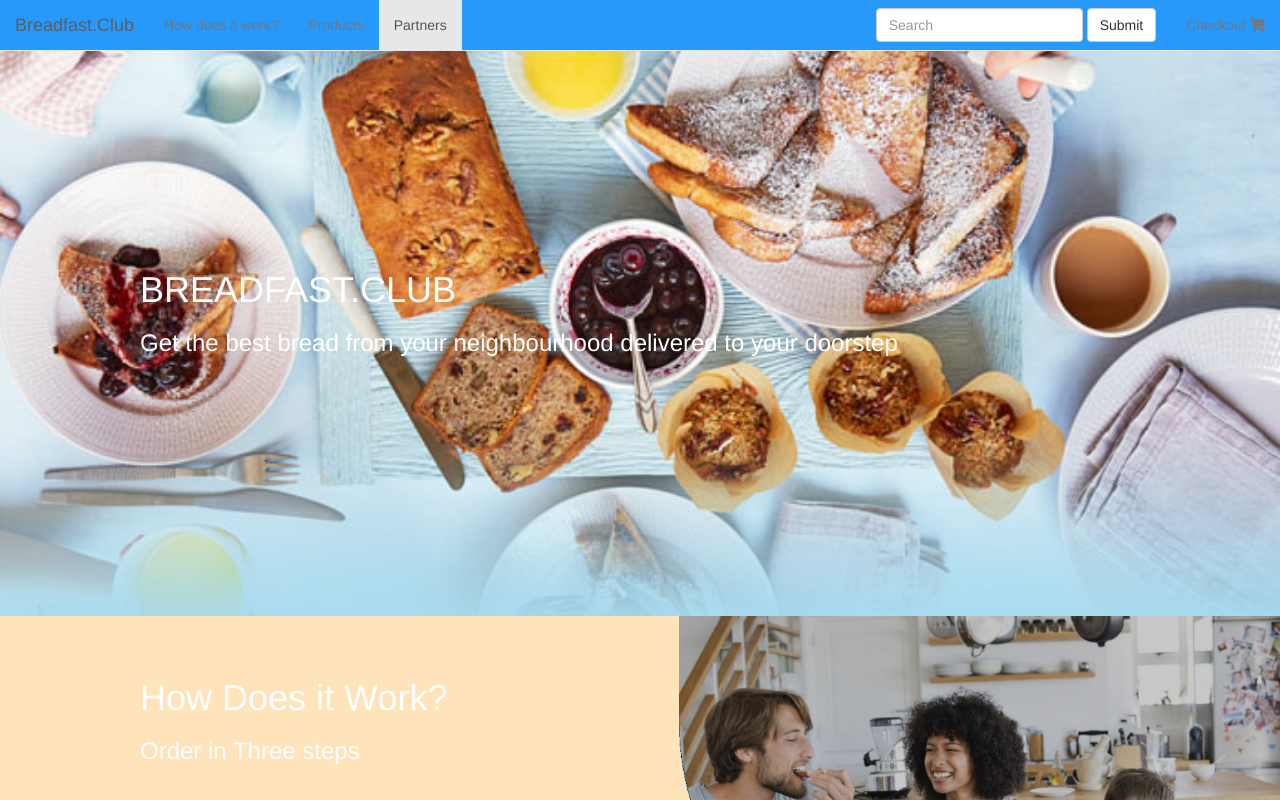
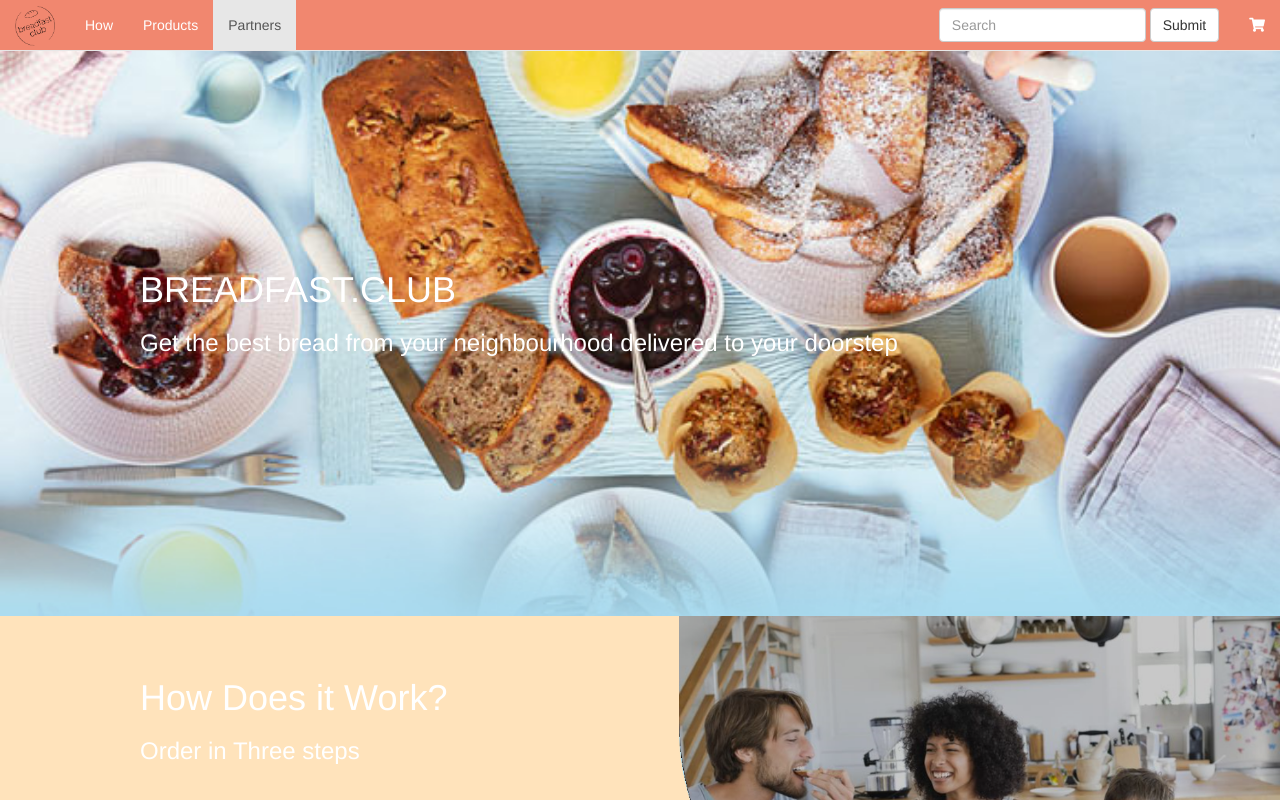
Before and after one commit to klianeva/breadfastclub, a plain HTML site: page breadfast-lpdraft.html in a window 1280 px wide. Shown: the top 800 px of the page. Drawn offline with nearby package versions, Linux system fonts and the light colour scheme.

Commit message:
navbar update

```diff
--- a/breadfast-lpdraft.html
+++ b/breadfast-lpdraft.html
@@ -28,17 +28,10 @@
 
     <link href="static/css/csslp.css" rel="stylesheet">
 
-
-
-
-
-
 </head>
 <!-- The scrollable area -->
   <body data-spy="scroll" data-target=".navbar" data-offset="50">
-
     <nav class="navbar navbar-default navbar-fixed-top " >
-
       <div class="container-fluid">
         <!-- Brand and toggle get grouped for better mobile display -->
         <div class="navbar-header">
@@ -48,34 +41,26 @@
           <span class="icon-bar"></span>
           <span class="icon-bar"></span>
           </button>
-        <a class="navbar-brand" href="#">Breadfast.Club</a>
+          <a class="navbar-brand" src="Breadfast/breadfastclub/breadfast-lpdraft.html"><img id="logoNav" src="static/img/logo_medium_black.png"> </a>
         </div>
-
         <!-- Collect the nav links, forms, and other content for toggling -->
         <div class="collapse navbar-collapse" id="bs-example-navbar-collapse-1">
           <ul class="nav navbar-nav">
-          <li><a href="#howTo">How does it work?</a></li>
+            <li><a href="#howTo">How</a></li>
             <li><a href="#productcategory">Products</a></li>
             <li><a href="#partners">Partners</a></li>
           </ul>
-
-
-
           <ul class="nav navbar-nav navbar-right">
-            <li> <a href="#">Checkout <i class="fas fa-shopping-cart"></i></a></li>
+            <li> <a href="#"><i class="fas fa-shopping-cart"></i></a></li>
           </ul>
-
           <form class="navbar-form navbar-right " role="search">
             <div class="form-group">
               <input type="text" class="form-control" placeholder="Search">
             </div>
             <button type="submit" class="btn btn-default">Submit</button>
           </form>
-
-
           </div><!-- /.navbar-collapse -->
           </div><!-- /.container-fluid -->
-
         </nav>
 
 
@@ -295,35 +280,20 @@
 
 <hr>
 
-
-
-
-
-
-
-
-
 <!--FOOTER-->
-
         <footer class="navbar-default navbar-fluid-bottom">
           <div class="container">
             <div>
               <p>We are ready for the challenge adobexd@mail.com</p>
               <ul class="nav navbar-nav">
-        <li><a href="#howTo">How does it work?</a></li>
+                <li><a href="#howTo">How</a></li>
                 <li><a href="#products">Products</a></li>
                 <li><a href="#partners">Partners</a></li>
-        <li> <a href="#">Checkout <i class="fas fa-shopping-cart"></i></a></li>
-
+                <li> <a href="#"><i class="fas fa-shopping-cart"></i></a></li>
               </ul>
             </div>
-
           </div>
         </footer>
-
-
-
-
 
 
 <script src="https://code.jquery.com/jquery-2.1.4.js"></script>
--- a/static/css/csslp.css
+++ b/static/css/csslp.css
@@ -1,26 +1,38 @@
-
 
 nav.navbar-default.navbar {
-   background:#2699FB;
+    background: #F1876F;
     color: white;
     font-family: 'PT Sans', sans-serif, 14px;
 }
 
-
 .nav navbar-nav {
-  color:white;
+    color: white;
 }
 
+.navbar-default .navbar-nav>li>a {
+    color: white;
+}
+.navbar-brand{
+    padding-top:6px;
+}
 
+#logoNav{
+    position: relative;
+    height:40px;
+    width: 40px;
+    float: right;
+    padding: 0px 0px 0px;
+    margin: 0px 0px 0px;
+}
 footer.navbar-default.navbar-fluid-bottom {
-  background:#2699FB;
-  color:white;
-  padding:2em 0;
+    background: #F1876F;
+    color: white;
+    padding: 2em 0;
     font-family: 'PT Sans', sans-serif, 14px;
 }
 
 footer.navbar-default.navbar-fluid-bottom p {
-  margin:0;
+    margin: 0;
 }
 
 
```
Lines whose indentation alone changed are shown as unchanged.
